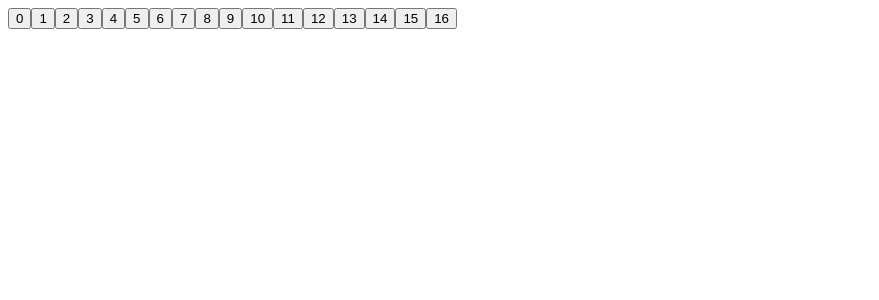
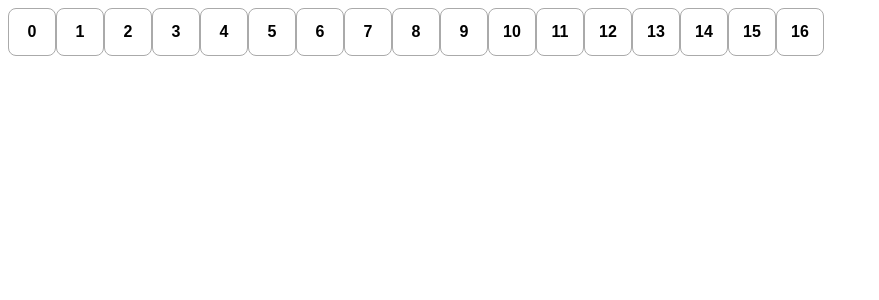
Before and after one commit to kysnrm/momir-generator, a Svelte app: page / in a window 1280 px wide. Shown: the top 300 px of the page, without its empty margins (0-879 px from the left). Built offline with nearby package versions, Linux system fonts and the light colour scheme.

Commit message:
ボタン自体のスタイルを指定

```diff
--- a/src/App.svelte
+++ b/src/App.svelte
@@ -35,9 +35,11 @@
   };
 </script>
 
-<nav class="mana-value-buttons">
+<nav class="mana-value">
   {#each manaValues as manaValue}
-    <button on:click={() => getCard(manaValue)}>{manaValue}</button>
+    <button class="mana-value-button" on:click={() => getCard(manaValue)}
+      >{manaValue}</button
+    >
   {/each}
   {#if isError}
     指定したマナ総量のクリーチャーが見つかりませんでした。
@@ -63,8 +65,25 @@
     box-sizing: border-box;
   }
 
-  .mana-value-buttons {
+  .mana-value {
     margin-bottom: 1.5rem;
+  }
+
+  .mana-value-button {
+    width: 3rem;
+    height: 3rem;
+    font-size: 1rem;
+    font-weight: 700;
+    border-radius: 0.5rem;
+    background-color: transparent;
+    border: 1px solid #aaa;
+    cursor: pointer;
+    outline: none;
+    appearance: none;
+  }
+  .mana-value-button:hover,
+  .mana-value-button:focus {
+    background-color: #eee;
   }
 
   main {
```
